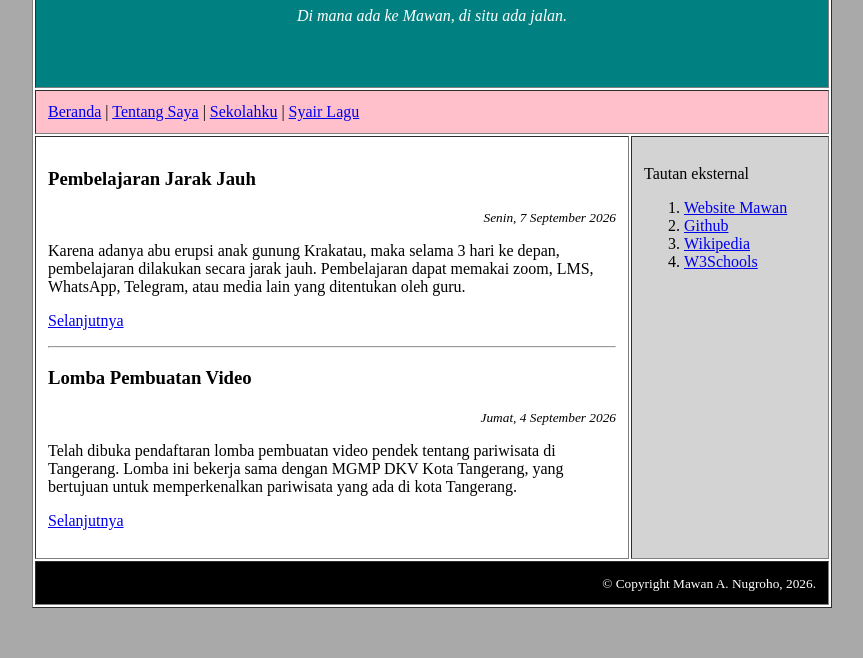
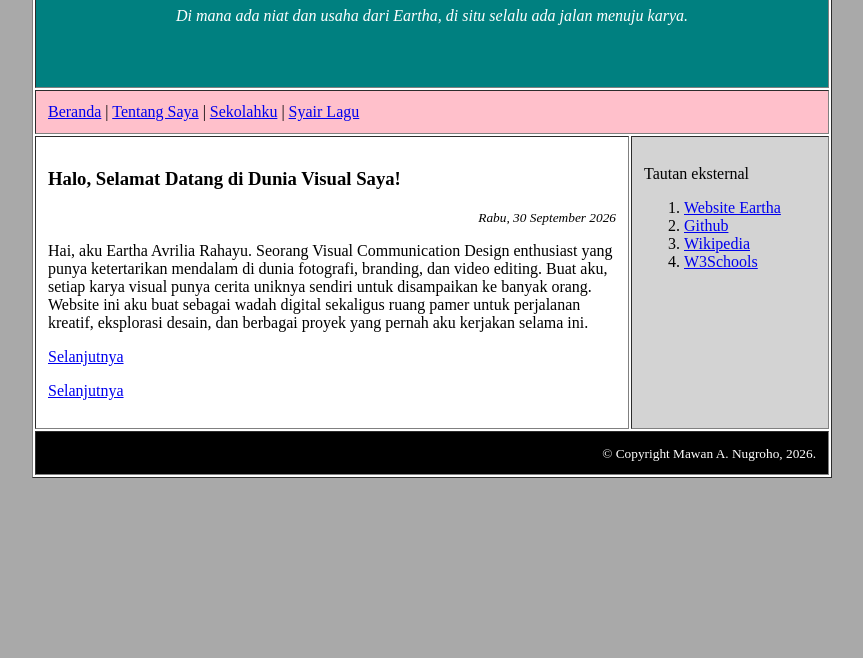
Before and after one commit to earth019/earth019.github.io, a plain HTML site: page index.html in a window 1280 px wide. Shown: the part 173-831 px from the top of the page, without its empty margins (208-1071 px from the left). After the commit the page ends 800 px from the top, so only its background shows below. Drawn offline with Linux system fonts and the light colour scheme.

Commit message:
Update website content and title to Eartha

```diff
--- a/index.html
+++ b/index.html
@@ -13,8 +13,8 @@
             <td colspan="2" align="center" bgcolor="teal" background="images/jaring-teal.svg">
                 <font color="white">
                     <p>&nbsp;</p>
-                    <h1>Website Mawan</h1>
-                    <p><em>Di mana ada ke Mawan, di situ ada jalan.</em></p>
+                    <h1>Website eartha</h1>
+                    <p><em>Di mana ada niat dan usaha dari Eartha, di situ selalu ada jalan menuju karya.</em></p>
                     <p>&nbsp;</p>
                 </font>
             </td>
@@ -31,22 +31,11 @@
             <td width="75%">
                 <!-- Content utama -->
 
-                <h3>Pembelajaran Jarak Jauh</h3>
-                <p align="right"><small><em>Senin, 7 September 2026</em></small></p>
-                <p>Karena adanya abu erupsi anak gunung Krakatau, maka selama
-                3 hari ke depan, pembelajaran dilakukan secara jarak jauh.
-                Pembelajaran dapat memakai zoom, LMS, WhatsApp, Telegram,
-                atau media lain yang ditentukan oleh guru.</p>
+                <h3>Halo, Selamat Datang di Dunia Visual Saya!</h3>
+                <p align="right"><small><em>Rabu, 30 September 2026</em></small></p>
+                <p>Hai, aku Eartha Avrilia Rahayu.
+                    Seorang Visual Communication Design enthusiast yang punya ketertarikan mendalam di dunia fotografi, branding, dan video editing. Buat aku, setiap karya visual punya cerita uniknya sendiri untuk disampaikan ke banyak orang. Website ini aku buat sebagai wadah digital sekaligus ruang pamer untuk perjalanan kreatif, eksplorasi desain, dan berbagai proyek yang pernah aku kerjakan selama ini.</p>
                 <p><a href="berita/berita-1.html">Selanjutnya</a></p>
-
-                <hr>
-
-                <h3>Lomba Pembuatan Video</h3>
-                <p align="right"><small><em>Jumat, 4 September 2026</em></small></p>
-                <p>Telah dibuka pendaftaran lomba pembuatan video pendek
-                tentang pariwisata di Tangerang. Lomba ini bekerja sama dengan
-                MGMP DKV Kota Tangerang, yang bertujuan untuk memperkenalkan
-                pariwisata yang ada di kota Tangerang.</p>
                 <p><a href="berita/berita-2.html">Selanjutnya</a></p>
 
                 <!-- Akhir dari content utama -->
@@ -54,7 +43,7 @@
             <td width="25%" valign="top" bgcolor="lightgrey">
                 <p>Tautan eksternal</p>
                 <ol>
-                    <li><a href="https://www.mawan.or.id">Website Mawan</a></li>
+                    <li><a href="https://www.mawan.or.id">Website Eartha</a></li>
                     <li><a href="https://www.github.com">Github</a></li>
                     <li><a href="https://www.wikipedia.org">Wikipedia</a></li>
                     <li><a href="https://www.w3schools.com">W3Schools</a></li>
```
